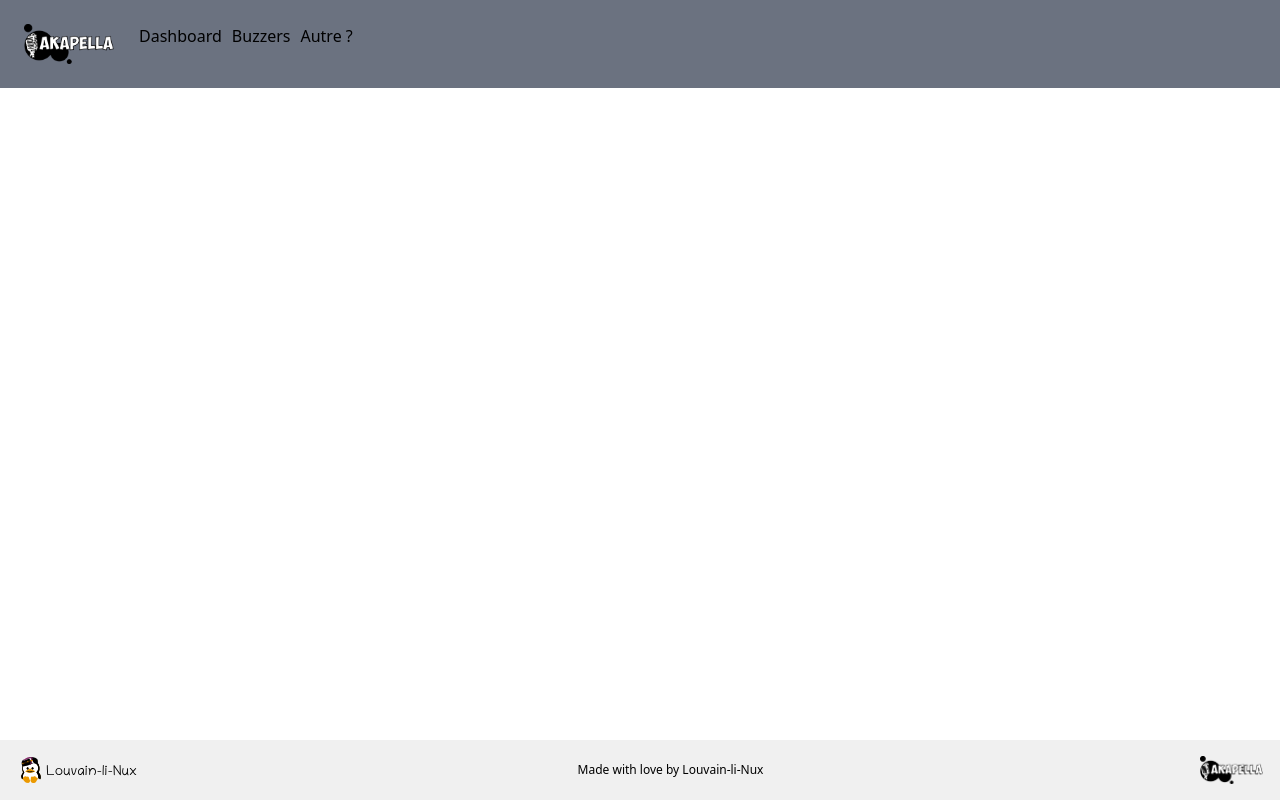
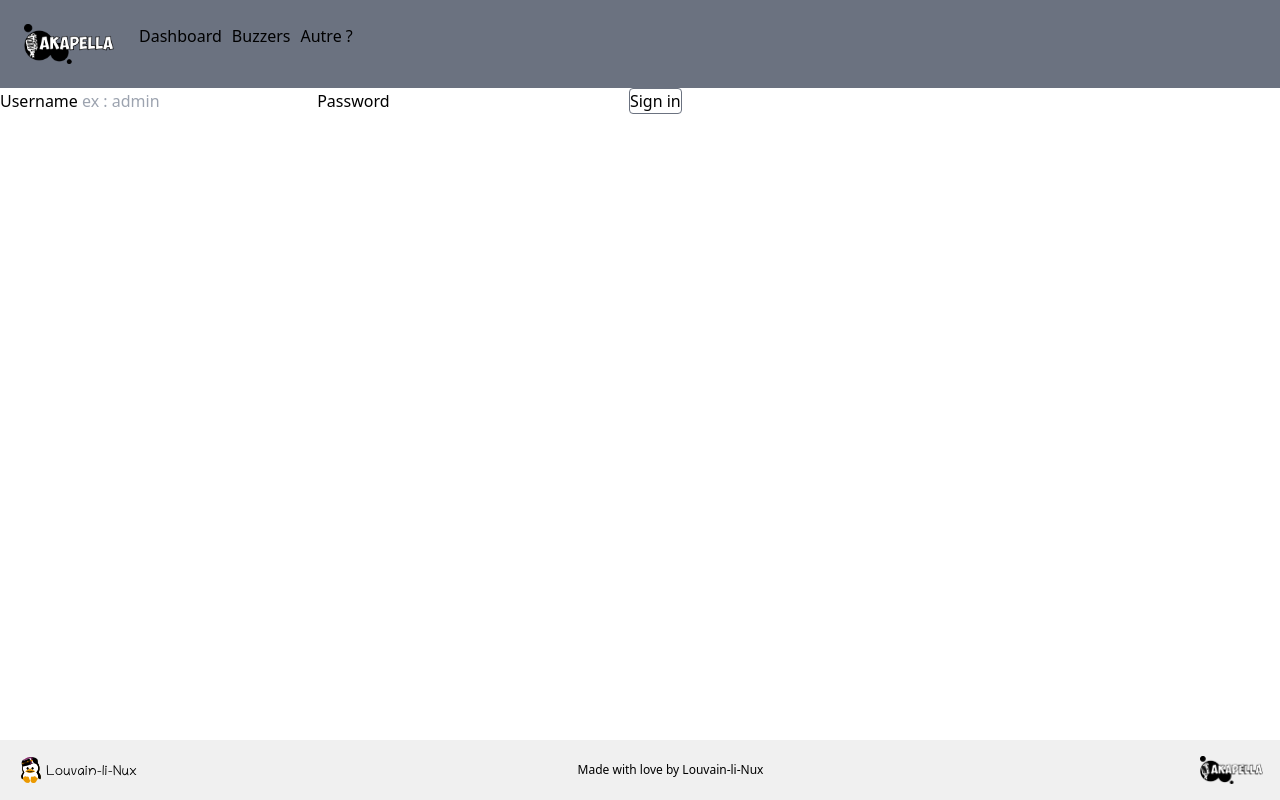
Before and after one commit to nicojmn/buzzer, a SvelteKit app in the folder frontend/: page /login in a window 1280 px wide. Built offline with nearby package versions, Linux system fonts and the light colour scheme.

Commit message:
[frontend] HTML for login and some change in navbar

```diff
--- a/frontend/src/app.css
+++ b/frontend/src/app.css
@@ -2,8 +2,13 @@
 @tailwind components;
 @tailwind utilities;
 
-.nav-btn {
+.btn-black {
     @apply bg-transparent hover:bg-black hover:p-2 text-black hover:text-white border border-gray-500 hover:border-transparent rounded;
    /*
   */
 }
+.btn-black-login {
+    @apply bg-transparent hover:bg-black text-black hover:text-white border border-gray-500 hover:border-transparent rounded;
+   /*
+  */
+}
--- a/frontend/src/lib/components/Header.svelte
+++ b/frontend/src/lib/components/Header.svelte
@@ -16,17 +16,17 @@
   </div>
   <div class="w-full flex flex-row space-x-2">
     <div>
-      <a href="/admin" class="nav-btn">
+      <a href="/admin" class="btn-black">
         Dashboard
       </a>
     </div>
     <div>
-      <a href="/buzzer" class="nav-btn">
+      <a href="/buzzer" class="btn-black">
         Buzzers
       </a>
     </div>
     <div>
-      <a href="/" class="nav-btn">
+      <a href="/" class="btn-black">
         Autre ?
       </a>
     </div>
--- a/frontend/src/routes/+layout.js
+++ b/frontend/src/routes/+layout.js
@@ -1,2 +1,3 @@
 export const prerender = true;
 export const ssr = false;
+export const trailingSlash = 'always';
--- a/frontend/src/routes/login/+page.svelte
+++ b/frontend/src/routes/login/+page.svelte
@@ -0,0 +1,12 @@
+<div>
+    <form method="post" class="rounded">
+        <label for="username">Username</label>
+        <input type="text" name="username" id="username" placeholder="ex : admin" required>
+
+        <label for="password">Password</label>
+        <input type="password" name="password" id="password" required>
+
+        <button class="btn-black-login" type="submit" formmethod="post">Sign in</button>
+
+    </form>
+</div>
```
